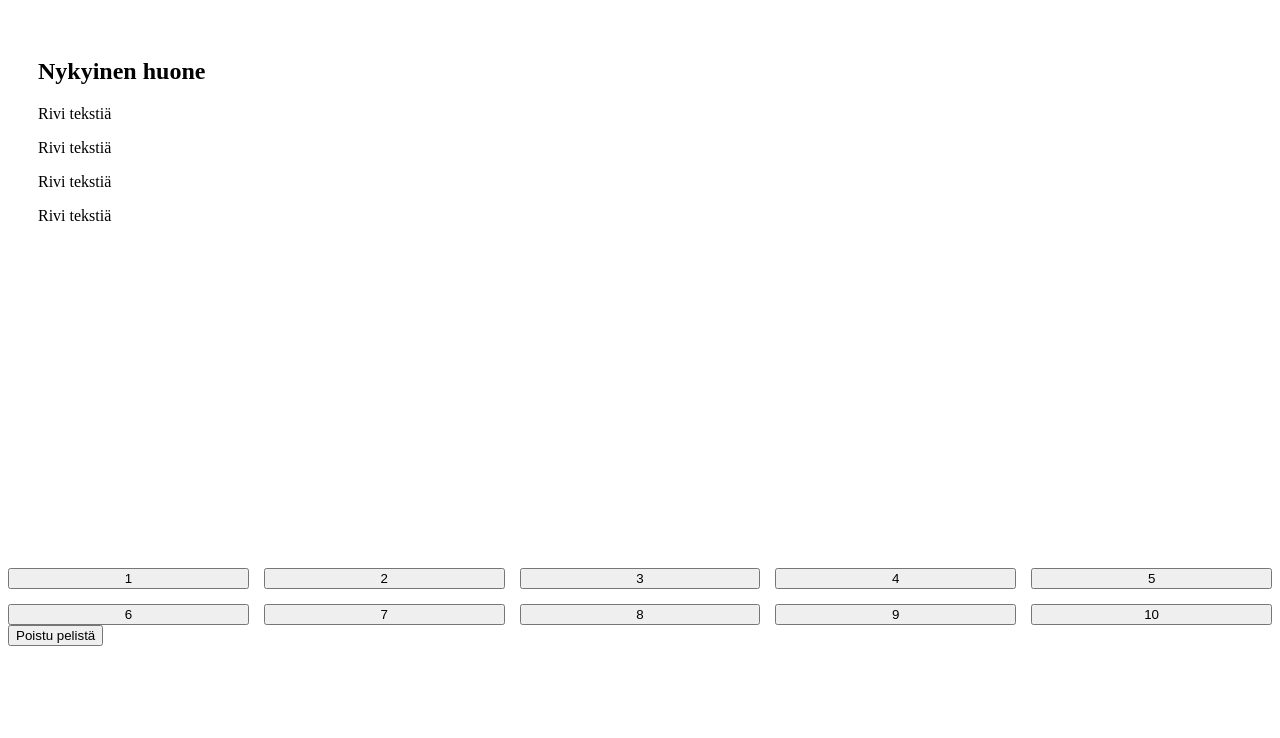
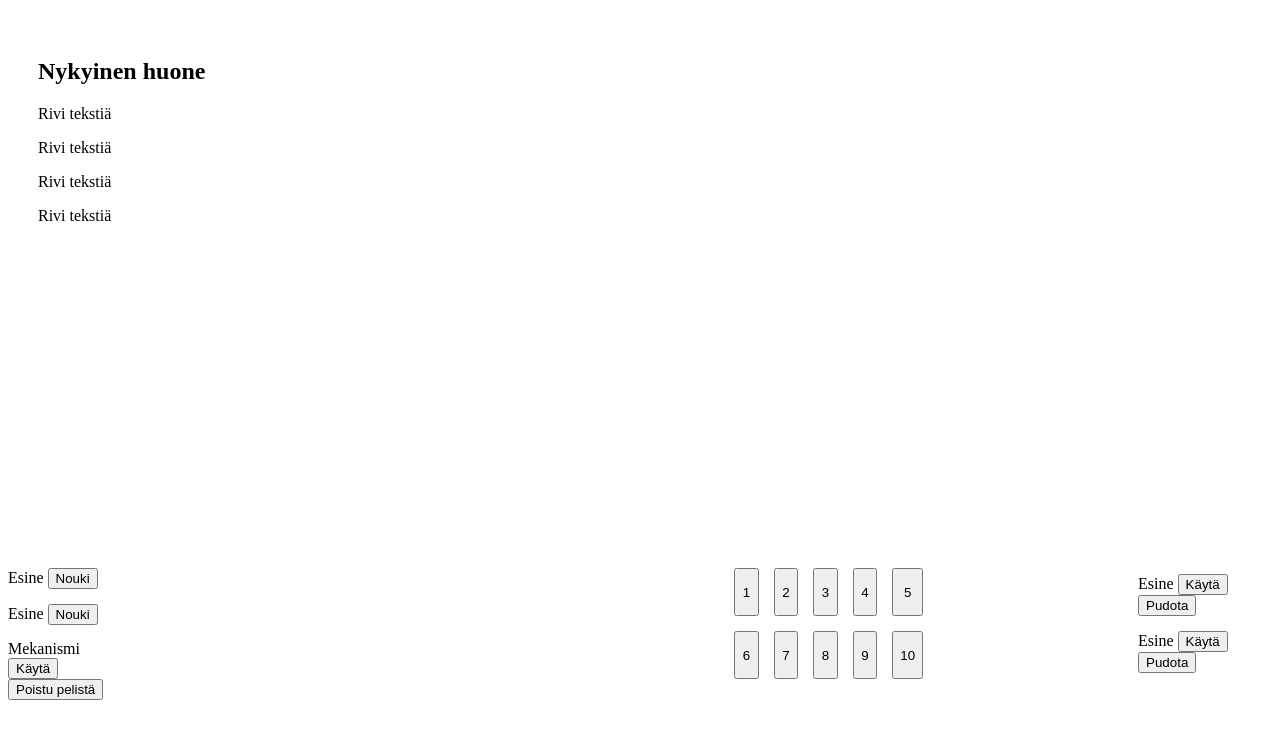
Before and after one commit to patomajava/ohjelmisto2-web-projekti, a plain HTML site: page peli.html in a window 1280 px wide. Drawn offline with Linux system fonts and the light colour scheme.

Commit message:
Pelivalikkoprototyyppiin lisätty tavaraluettelot.

```diff
--- a/peli.html
+++ b/peli.html
@@ -16,6 +16,20 @@
         <p>Rivi tekstiä</p>
     </div>
 
+    <div class="valintalaatikko flex-container rivi">
+
+        <div class="huoneen_esineet flex-container sarake">
+            <div>Esine
+                <button>Nouki</button>
+            </div>
+            <div>Esine
+                <button>Nouki</button>
+            </div>
+            <div>Mekanismi
+                <button>Käytä</button>
+            </div>
+        </div>
+
         <div class="grid-container">
             <button class="grid-item">1</button>
             <button class="grid-item">2</button>
@@ -29,6 +43,19 @@
             <button class="grid-item">10</button>
         </div>
 
+        <div class="pelaajan_esineet flex-container sarake">
+            <div>Esine
+                <button>Käytä</button>
+                <button>Pudota</button>
+            </div>
+            <div>Esine
+                <button>Käytä</button>
+                <button>Pudota</button>
+            </div>
+        </div>
+    </div>
+
+
     <div class="flex-container rivi vasen">
         <button>Poistu pelistä</button>
     </div>
--- a/styles.css
+++ b/styles.css
@@ -12,6 +12,16 @@ h1 {
 .tekstilaatikko {
     padding: 30px;
     height: 500px;
+}
+
+.pelaajan_esineet {
+    padding-right: 0px;
+    padding-left: 200px;
+}
+
+.huoneen_esineet {
+    padding-right: 600px;
+    padding-left: 0px;
 }
 
 .flex-container {
@@ -31,6 +41,10 @@ h1 {
     flex-direction: row;
 }
 
+.sarake {
+    flex-direction: column;
+}
+
 .vasen {
     justify-content:left;
 }
```
Lines whose indentation alone changed are shown as unchanged.
